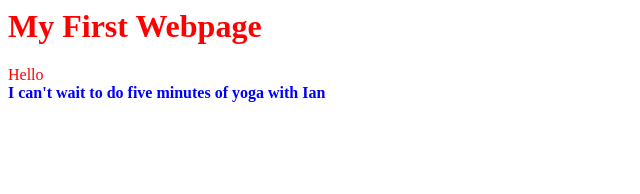
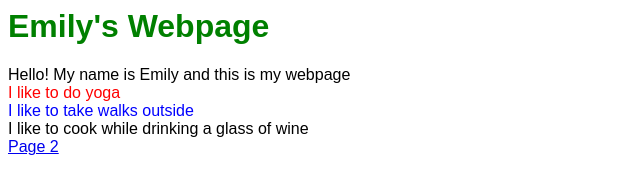
Before and after one commit to ewoodwalter/html-example, a plain HTML site: page index.html in a window 1280 px wide. Shown: the whole page, without its empty margins (0-640 px from the left). Drawn offline with Linux system fonts and the light colour scheme.

Commit message:
added page 2g

```diff
--- a/index.html
+++ b/index.html
@@ -3,20 +3,24 @@
         <title>
             My First Webpage
         </title>
-        <style>
-            .blue-text {
-                font-weight: bold;
-                color: blue;
-            }
-        </style>
+        <link rel="stylesheet" href="main.css">
     </head>
-    <body style="color: red;">
-        <h1>
-            My First Webpage
+    <body id="app">
+        <h1 class="green-text bold-text">
+            Emily's Webpage
         </h1>
-        Hello
+        Hello! My name is Emily and this is my webpage
+        <div class="red-text">
+            I like to do yoga
+        </div>
         <div class="blue-text">
-            I can't wait to do five minutes of yoga with Ian
+            I like to take walks outside
         </div>
+        <div>
+            I like to cook while drinking a glass of wine
+        </div>
+        <a href="page2.html">
+            Page 2
+        </a>
     </body>
 </html>
--- /dev/null
+++ b/main.css
@@ -0,0 +1,15 @@
+.blue-text {
+    color: blue;
+}
+.red-text {
+    color: red;
+}
+.green-text {
+    color: green;
+}
+.bold-text {
+    font-weight: bold;
+}
+#app {
+    font-family: sans-serif;
+}
```
Also changed, not shown: page2.html (+16 -0 lines).
